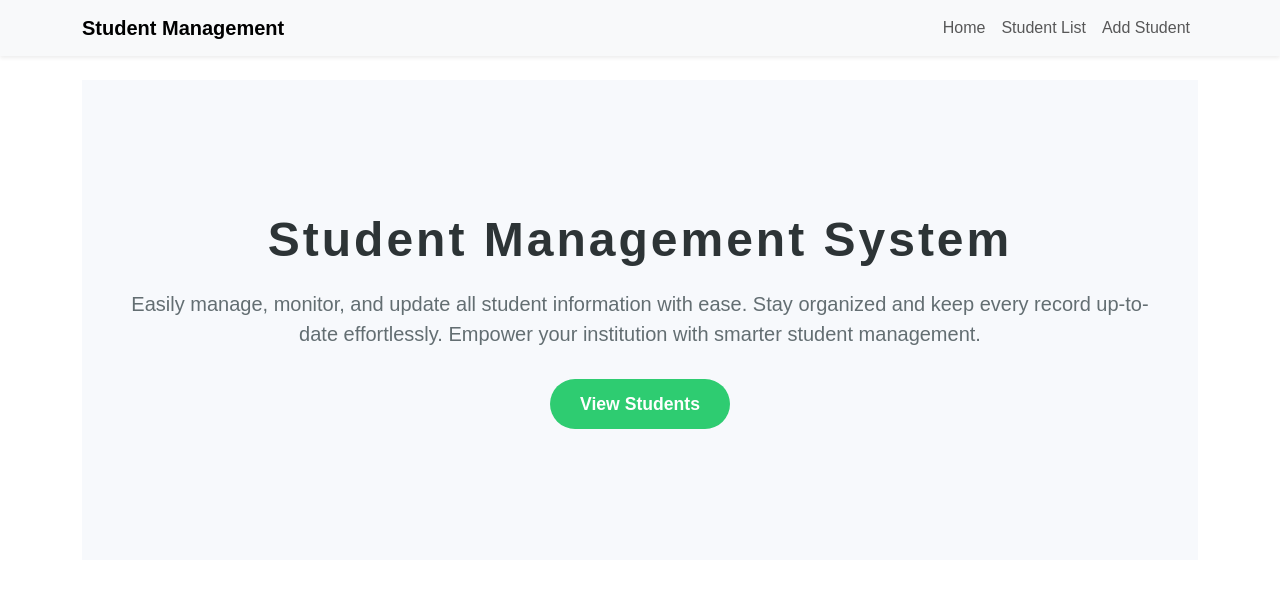
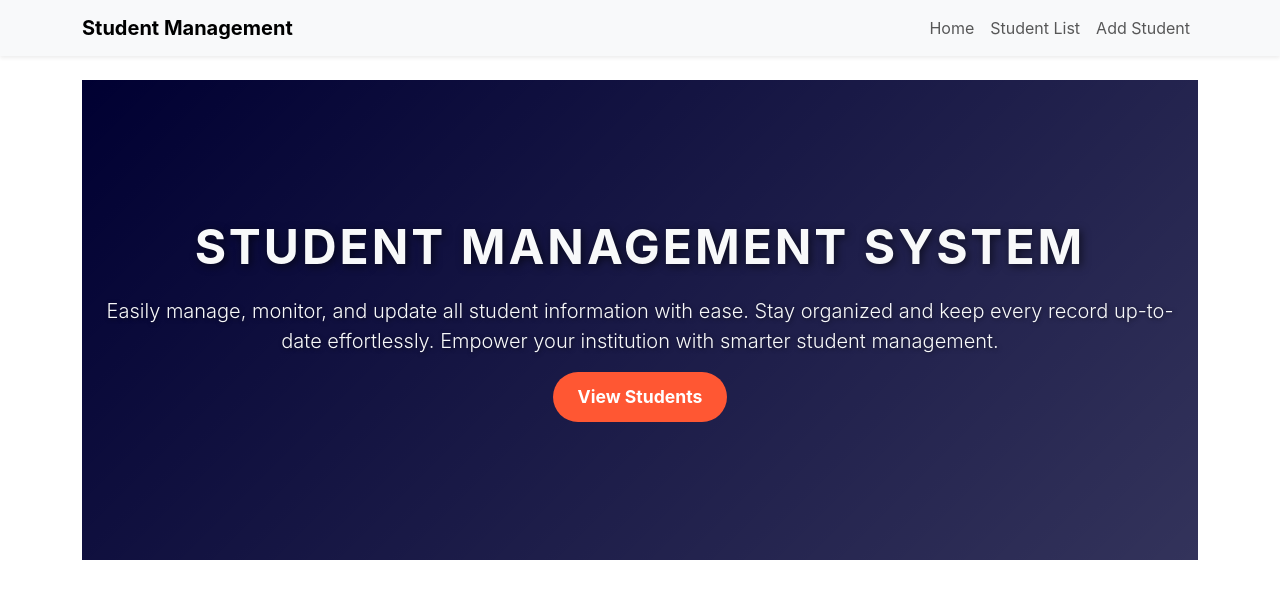
Before and after one commit to deepikavarma06/assign2, a React (Create React App) app in the folder frontend/: page / in a window 1280 px wide. Shown: the top 598 px of the page. Built offline with nearby package versions, Linux system fonts and the light colour scheme.

Commit message:
Update Home.css

```diff
--- a/frontend/src/components/Home.css
+++ b/frontend/src/components/Home.css
@@ -1,90 +1,77 @@
-/* Home.css */
-
-/* Body Styling */
-body {
-  font-family: sans-serif; /* Default font */
-  margin: 0;
-  padding: 0;
-}
-
-/* Hero Section */
 .home-hero {
   min-height: 60vh;
-  background-color: #f7f9fc; /* Light background color */
-  padding: 100px 20px;
+  background: linear-gradient(135deg, rgba(0, 0, 50, 1), rgba(0, 0, 50, 0.8)); /* Dark blue gradient */
+  background-size: cover;
+  background-position: center;
   display: flex;
   align-items: center;
   justify-content: center;
+  color: #f8f9fa; /* Light color for text */
   text-align: center;
   position: relative;
 }
 
-/* Hero Section Heading */
 .home-hero h1 {
   font-size: 3rem;
+  text-transform: uppercase;
   font-weight: bold;
-  color: #2d3436; /* Darker shade for better contrast */
+  letter-spacing: 3px;
+  text-shadow: 2px 2px 8px rgba(0, 0, 0, 0.6); /* Text shadow for readability */
   margin-bottom: 20px;
-  letter-spacing: 3px;
 }
 
-/* Hero Section Subheading */
 .home-hero p {
   font-size: 1.25rem;
-  color: #636e72; /* Lighter grey for subheading */
-  margin-bottom: 30px;
+  font-weight: 300;
+  text-shadow: 1px 1px 4px rgba(0, 0, 0, 0.5);
 }
 
-/* Hero Section Button */
 .home-hero .btn {
-  padding: 12px 30px;
+  padding: 12px 25px;
   font-size: 1.1rem;
   font-weight: bold;
-  background-color: #2ecc71; /* Green background */
+  background-color: #ff5733; /* Vibrant orange-red */
   border: none;
-  border-radius: 25px;
+  border-radius: 30px;
   transition: background-color 0.3s, transform 0.3s ease-in-out;
-  color: white;
 }
 
 .home-hero .btn:hover {
-  background-color: #27ae60; /* Darken the button on hover */
-  transform: scale(1.05);
+  background-color: #c0392b; /* Darker red on hover */
+  transform: scale(1.1);
 }
 
-/* Card Section */
+/* Hover effect only for cards on Home */
 .home-card {
   transition: transform 0.3s ease-in-out, box-shadow 0.3s ease-in-out;
-  border-radius: 10px;
-  overflow: hidden;
 }
 
 .home-card:hover {
   transform: scale(1.05);
-  box-shadow: 0 8px 25px rgba(0, 0, 0, 0.1);
+  box-shadow: 0 8px 20px rgba(0, 0, 0, 0.2);
 }
 
-/* Card Content Styling */
-.card-title {
-  font-weight: 600;
-  font-size: 1.2rem;
-  color: #2d3436;
+/* Card buttons hover */
+.card .btn:hover {
+  transform: scale(1.05);
+  transition: 0.3s ease-in-out;
+  background-color: #ff5733; /* Vibrant orange-red for card buttons */
 }
 
-.card-text {
-  font-size: 1rem;
-  color: #7f8c8d;
+/* Navbar links hover (Optional) */
+.navbar-nav .nav-link:hover {
+  color: #f39c12; /* Gold color for navbar links on hover */
 }
 
-/* Media Query for Smaller Screens */
+/* No hover on tables, no hover on form fields */
+
+/* Make the cards more responsive */
 @media (max-width: 768px) {
   .home-hero h1 {
-    font-size: 2.2rem;
+    font-size: 2rem;
   }
+
   .home-hero p {
-    font-size: 1.1rem;
-  }
-  .home-hero .btn {
-    padding: 10px 25px;
+    font-size: 1rem;
   }
 }
```
